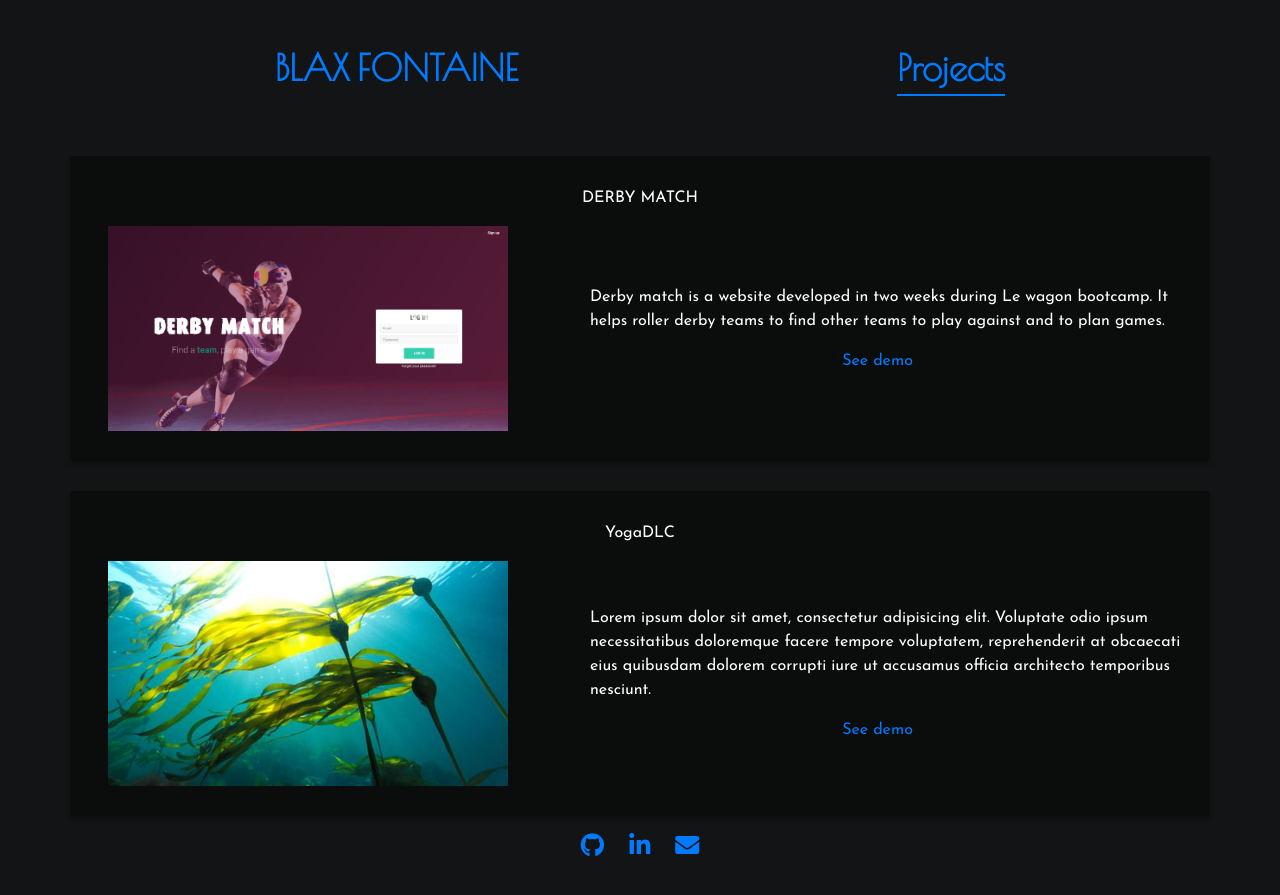
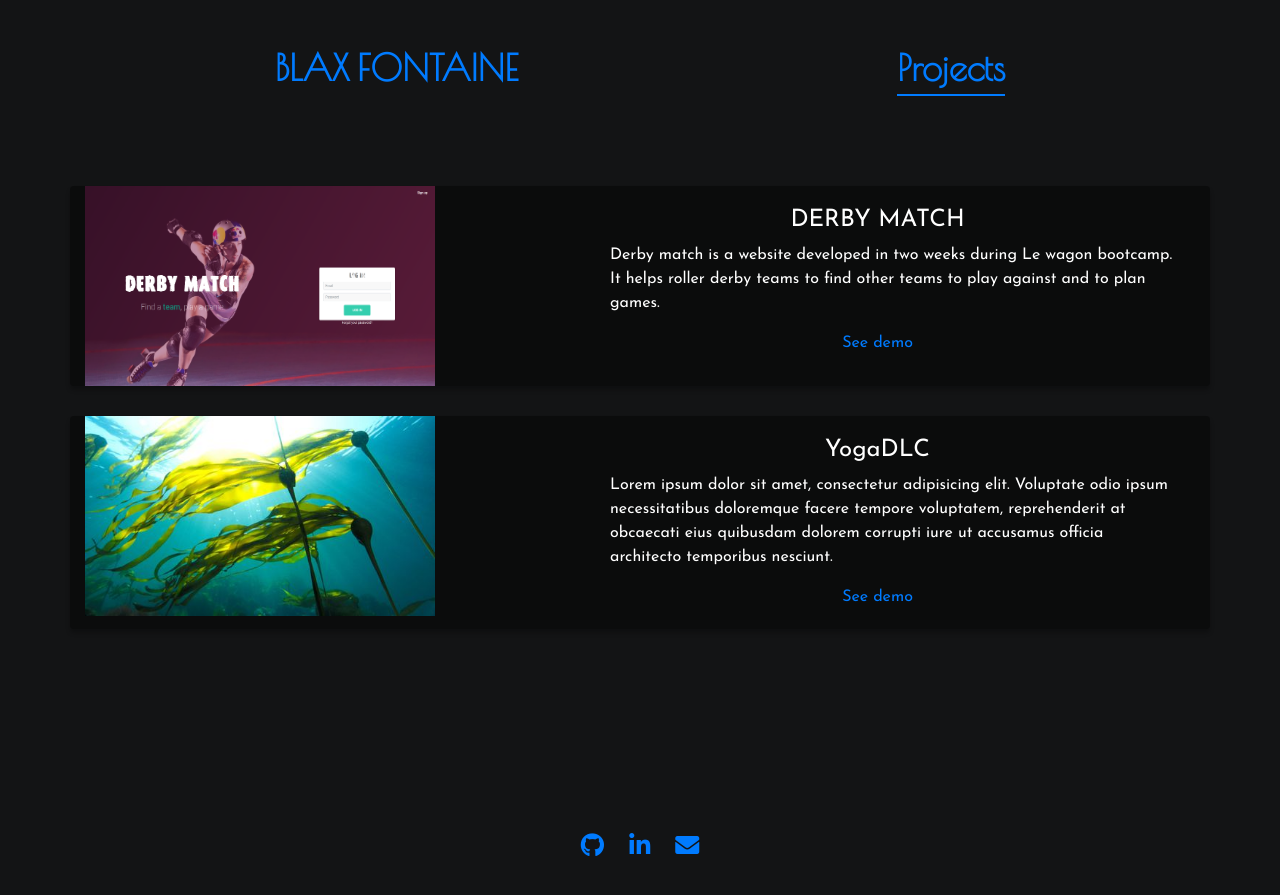
Before and after one commit to BlaxFontaine/myportfolio, a Jekyll site: the page built from projects.md, in a window 1280 px wide. Shown: the top 895 px of the page. Built offline with Jekyll 4.4.1, drawn with Linux system fonts in a browser that asks for light colours; some web fonts are replaced.

Commit message:
projects layout made responsive and cleanup

```diff
--- a/_layouts/projects.html
+++ b/_layouts/projects.html
@@ -1,20 +1,23 @@
 ---
 layout: default
 ---
-
+<div class="cards">
   {% for item in site.data.projects %}
     <div class="card-container">
       <div class="row scaler" style="animation-delay:{{item.delay}}">
-      <div class="col-sm-12">
-        <p>{{item.name}}</p>
+        <div class="col-md-5">
+          <div class="card-image">
+            <img class="project-screenshot" src="{{item.img}}" alt="">
           </div>
-      <div class="col-sm-12 col-lg-5">
-        <img class="card-image" src="{{item.img}}" alt="">
         </div>
-      <div class="col-sm-12 col-lg-7">
+        <div class="col-md-7">
+          <div class="card-body">
+            <h4>{{item.name}}</h4>
             <p class="text">{{item.description}}</p>
             <a href="{{item.link}}" target="_blank">See demo</a>
           </div>
         </div>
       </div>
+    </div>
   {% endfor %}
+</div>
--- a/_sass/about.scss
+++ /dev/null
@@ -1,6 +0,0 @@
-.me-wrapper {
-  height: calc(100vh - 223px);
-  display: flex;
-  align-items: center;
-  color: white !important;
-}
--- a/_sass/main.scss
+++ b/_sass/main.scss
@@ -4,9 +4,14 @@ body {
   font-family: 'Josefin Sans', sans-serif !important;
 }
 
-.main-title, .main-title:hover, .title, .title:hover {
+// .main-title, .main-title:hover, .title, .title:hover {
+//   text-decoration: none;
+//   // color: white;
+// }
+
+
+.title:hover, .main-title:hover {
   text-decoration: none;
-  // color: white;
 }
 
 .main-title, .title {
@@ -17,26 +22,26 @@ body {
   text-decoration: none;
 }
 
-.title:before {
-  content: "";
-  position: absolute;
-  width: 100%;
-  height: 2px;
-  bottom: -2px;
-  left: 0;
-  background-color: white;
-  visibility: hidden;
-  -webkit-transform: scaleX(0);
-  transform: scaleX(0);
-  -webkit-transition: all 0.3s ease-in-out 0s;
-  transition: all 0.3s ease-in-out 0s;
-}
+// .title:before {
+//   content: "";
+//   position: absolute;
+//   width: 100%;
+//   height: 2px;
+//   bottom: -2px;
+//   left: 0;
+//   background-color: white;
+//   visibility: hidden;
+//   -webkit-transform: scaleX(0);
+//   transform: scaleX(0);
+//   -webkit-transition: all 0.3s ease-in-out 0s;
+//   transition: all 0.3s ease-in-out 0s;
+// }
 
-.title:hover:before {
-  visibility: visible;
-  -webkit-transform: scaleX(1);
-  transform: scaleX(1);
-}
+// .title:hover:before {
+//   visibility: visible;
+//   -webkit-transform: scaleX(1);
+//   transform: scaleX(1);
+// }
 
 .current {
   border-bottom: 2px solid;
@@ -71,3 +76,10 @@ body {
 .hide {
   display: none;
 }
+
+.me-wrapper {
+  height: calc(100vh - 223px);
+  display: flex;
+  align-items: center;
+  color: white !important;
+}
--- a/_sass/project.scss
+++ b/_sass/project.scss
@@ -1,23 +1,41 @@
+.cards {
+  display: flex;
+  flex-wrap: wrap;
+}
+
+.card-container {
+  // margin-top: 30px;
+}
+
 .row {
-  align-items: center;
-  padding-top: 30px;
-  padding-bottom: 30px;
   background-color: #0B0C0C;
   margin-top: 30px;
   box-shadow: 0px 4px 4px rgba(0, 0, 0, 0.25);
   border-radius: 4px;
   color: white !important;
+  // height: 200px;
 }
 
 .card-image {
-  width: 400px;
+  flex: 0 0 25%;
+  max-width: 25%;
+  border-radius: 4px 0px 0px 4px;
+}
+
+.project-screenshot{
+  width: 350px;
+  height: 200px;
+}
+
+.card-body {
+  flex: 1 1 auto;
+  padding: 1.25rem;
 }
 
 .text {
   text-align: left;
   margin-left: 30px;
 }
-
 
 @keyframes scaler { 0% { transform:scale(1); } 50% { transform:scale(1.02); } 100% { transform:scale(1); } }
 
--- a/assets/css/styles.scss
+++ b/assets/css/styles.scss
@@ -4,4 +4,3 @@
 @import "footer";
 @import "fade";
 @import "project";
-@import "about";
--- a/assets/js/application.js
+++ b/assets/js/application.js
@@ -4,6 +4,6 @@
 
 $(document).mousemove(function(e){
     var pageX = Math.round(e.pageX / w);
-    var pageY = Math.round(e.pageY / h);
-    body.css("color", "rgb("+pageX+","+pageY+",255)");
+    var pageY = 255 - Math.round(e.pageY / h);
+    body.css("color", "rgb("+pageX+", "+pageY+",255)");
 });
```
Also changed, not shown: _layouts/about.html (deleted, +0 -7 lines), _posts/2019-03-16-welcome-to-jekyll.markdown (deleted, +0 -25 lines), about.md (deleted, +0 -6 lines). Lines whose indentation alone changed are shown as unchanged.
